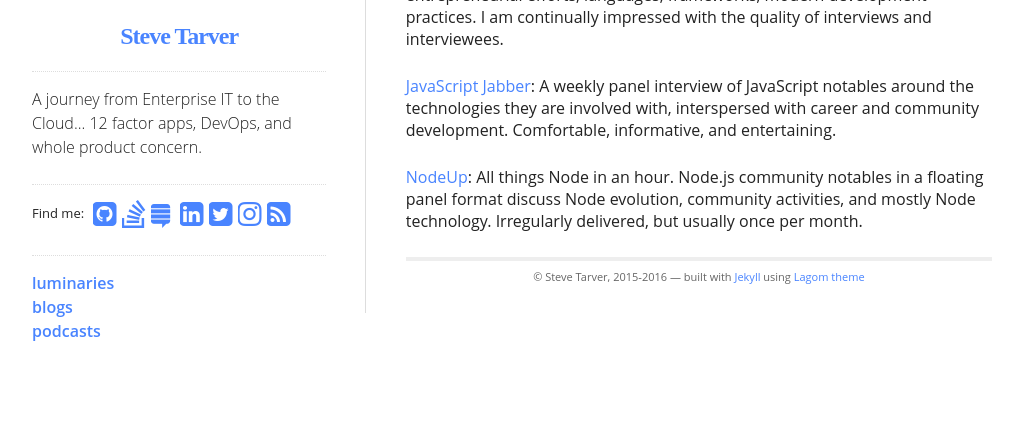
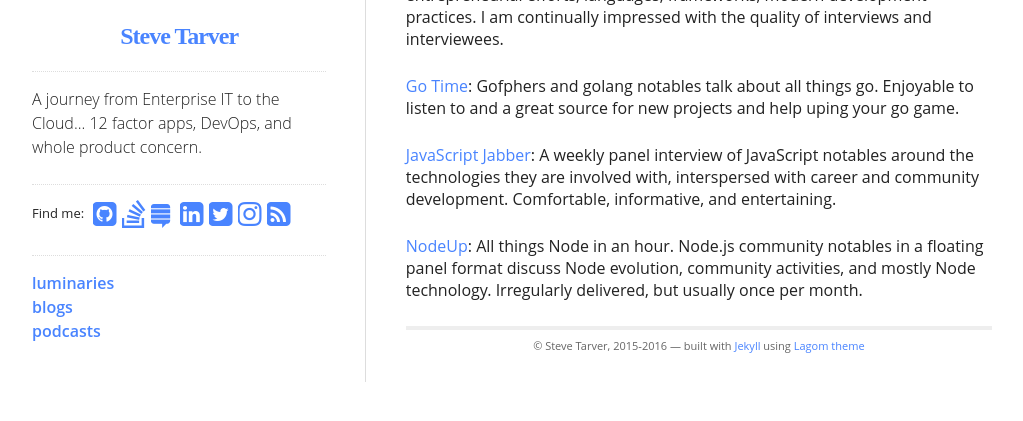
Before and after one commit to stevetarver/stevetarver.github.io, a Jekyll site: the page built from pages/podcasts.md, in a window 1280 px wide, cut to the strip 266-907 px from the top of the page. Shown: the top 421 px of the strip, without its empty margins (128-1151 px from the left). Built offline with Jekyll 4.4.1, drawn with Linux system fonts in a browser that asks for light colours; nearby versions of some CDN libraries; some web fonts are replaced.

Commit message:
Add Go Time podcast

```diff
--- a/pages/podcasts.md
+++ b/pages/podcasts.md
@@ -8,6 +8,8 @@
 
 [The Changelog](https://changelog.com): Focuses on the Open Source ecosystem: personalities, entrepreneurial efforts, languages, frameworks, modern development practices. I am continually impressed with the quality of interviews and interviewees.
 
+[Go Time](https://changelog.com/gotime): Gofphers and golang notables talk about all things go. Enjoyable to listen to and a great source for new projects and help uping your go game.
+
 [JavaScript Jabber](https://devchat.tv/js-jabber): A weekly panel interview of JavaScript notables around the technologies they are involved with, interspersed with career and community development. Comfortable, informative, and entertaining.
 
 [NodeUp](http://nodeup.com/): All things Node in an hour. Node.js community notables in a floating panel format discuss Node evolution, community activities, and mostly Node technology. Irregularly delivered, but usually once per month.
```
